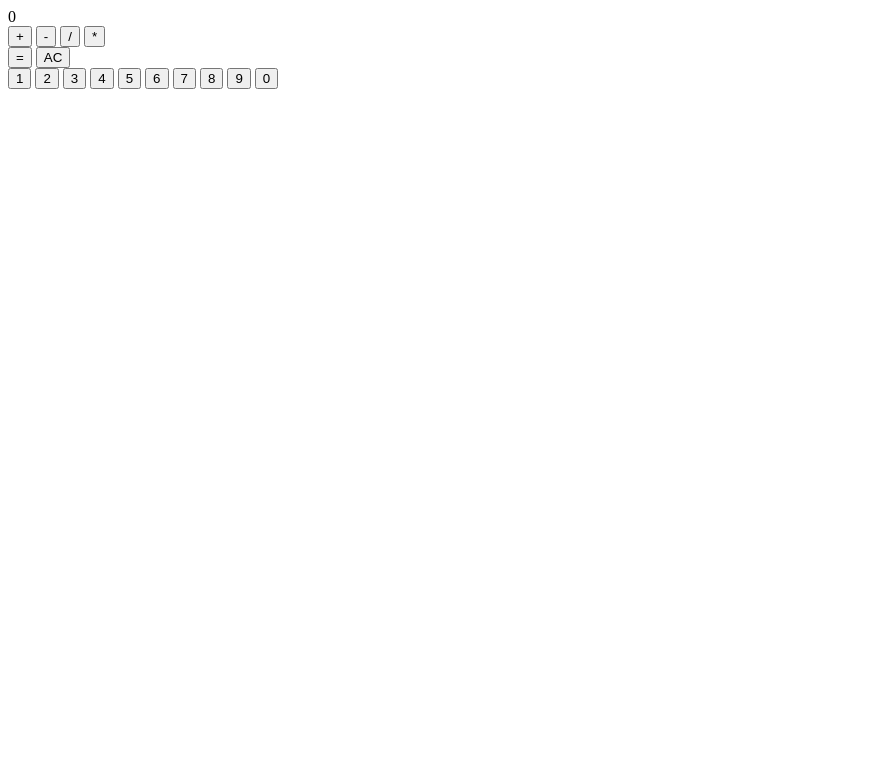
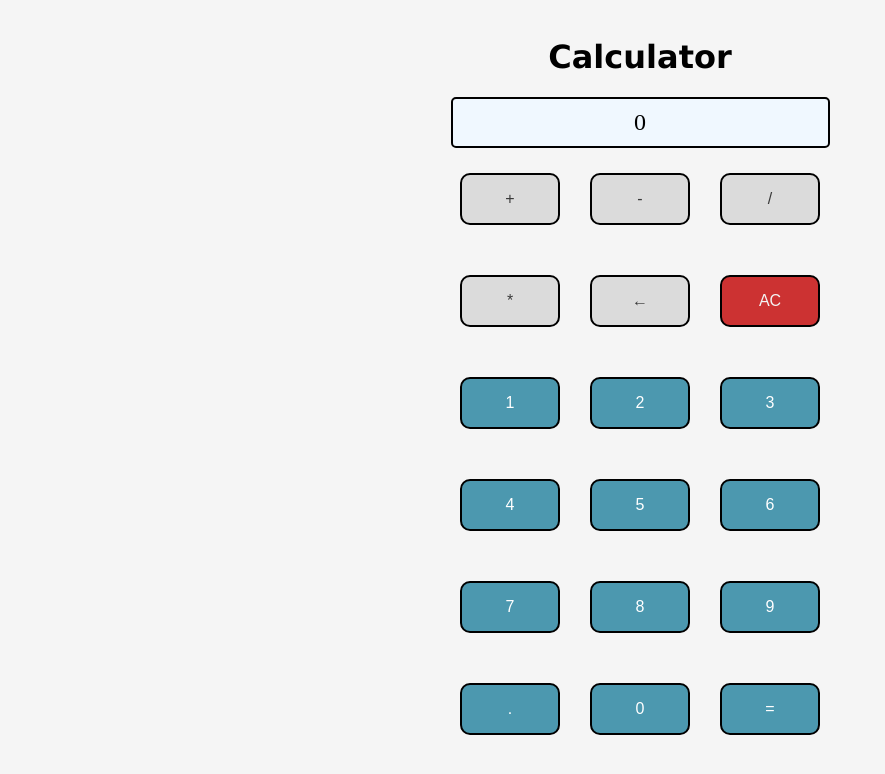
Before and after one commit to MostafaSaad1987/odin-calculator, a plain HTML site: page index.html in a window 1280 px wide. Shown: the whole page, without its empty margins (0-885 px from the left). Drawn offline with Linux system fonts and the light colour scheme.

Commit message:
Styling, backspace, decimal, and finished calculator before adding keyboard controls.

```diff
--- a/index.html
+++ b/index.html
@@ -11,6 +11,8 @@
 </head>
 
 <body>
+    <h1>Calculator</h1>
+
     <div class="container">
         <div class="display">
             <label id="screen">0</label>
@@ -21,23 +23,23 @@
             <button id="subtract">-</button>
             <button id="divide">/</button>
             <button id="multipy">*</button>
+            <button id="remove">&larr;</button>
+            <button id="clear">AC</button>
         </div>
 
-        <button id="equals">=</button>
-
-        <button id="clear">AC</button>
-
         <div class="numbers">
-            <button>1</button>
-            <button>2</button>
-            <button>3</button>
-            <button>4</button>
-            <button>5</button>
-            <button>6</button>
-            <button>7</button>
-            <button>8</button>
-            <button>9</button>
-            <button>0</button>
+            <button class="num">1</button>
+            <button class="num">2</button>
+            <button class="num">3</button>
+            <button class="num">4</button>
+            <button class="num">5</button>
+            <button class="num">6</button>
+            <button class="num">7</button>
+            <button class="num">8</button>
+            <button class="num">9</button>
+            <button id="dot">.</button>
+            <button class="num">0</button>
+            <button id="equals">=</button>
         </div>
     </div>
 </body>
--- a/script.js
+++ b/script.js
@@ -1,6 +1,8 @@
 let currentNum = 0;
 let operatorSign;
 let oldNum = 0;
+
+let isDecimal = false;
 
 let screen = document.querySelector("#screen");
 
@@ -29,7 +31,10 @@ function divide(x) {
 }
 
 function addNumFromPad(e) {
-    if (screen.textContent == 0 || currentNum == 0) {
+    if (isDecimal) {
+        currentNum += e.textContent;
+        screen.textContent = currentNum;
+    } else if (screen.textContent == 0 || currentNum == 0) {
         currentNum = e.textContent;
         screen.textContent = currentNum;
     } else {
@@ -39,6 +44,10 @@ function addNumFromPad(e) {
 }
 
 function getOperator(e) {
+    if (e.id == "clear" || e.id == "remove") {
+        return;
+    }
+
     if (currentNum != 0) {
 
         if (oldNum == 0) {
@@ -50,6 +59,7 @@ function getOperator(e) {
         operatorSign = e.id;
 
         currentNum = 0;
+        isDecimal = false;
     }
 }
 
@@ -63,13 +73,14 @@ function makeCalculation() {
     } else if (operatorSign == "multipy") {
         multiply(currentNum);
     } else {
-        alert("Something went wrong. Try again.");
+        alert("Select an operator.");
     }
 
     currentNum = 0;
+    isDecimal = false;
 }
 
-let numbers = document.querySelectorAll(".numbers button");
+let numbers = document.querySelectorAll(".num");
 numbers.forEach(element => {
     element.addEventListener("click", function () {
         addNumFromPad(element);
@@ -94,3 +105,21 @@ clearSign.addEventListener("click", function () {
     oldNum = 0;
     screen.textContent = 0;
 });
+
+let dotSign = document.querySelector("#dot");
+dotSign.addEventListener("click", function () {
+    if (!isDecimal) {
+        currentNum += '.';
+        screen.textContent = currentNum;
+        isDecimal = true;
+    }
+});
+
+let removeSign = document.querySelector("#remove");
+removeSign.addEventListener("click", function () {
+    currentNum = currentNum.slice(0, -1);
+    if (currentNum == "") {
+        currentNum = 0;
+    }
+    screen.textContent = currentNum;
+});
--- a/style.css
+++ b/style.css
@@ -0,0 +1,100 @@
+.container {
+    display: flex;
+    align-items: center;
+    justify-content: center;
+    flex-direction: column;
+
+    width: 400px;
+}
+
+.numbers {
+    display: flex;
+    align-items: center;
+    justify-content: center;
+    flex-wrap: wrap;
+}
+
+.numbers button {
+    flex-basis: 25%;
+}
+
+body {
+    display: flex;
+    flex-direction: column;
+    justify-content: center;
+    align-items: center;
+    background-color: #f5f5f5;
+    height: 95vh;
+}
+
+.operators {
+    display: flex;
+    align-items: center;
+    justify-content: center;
+    flex-wrap: wrap;
+}
+
+.operators button {
+    flex-basis: 25%;
+}
+
+button {
+    margin: 25px 15px;
+    background-color: #4c98af;
+    border: none;
+    color: white;
+    padding: 15px 30px;
+    text-align: center;
+    font-size: 16px;
+    border-radius: 10px;
+    border: 2px black solid;
+}
+
+button:hover {
+    background-color: #3e7d91;
+}
+
+button:active {
+    background-color: #2e5e6d;
+}
+
+h1 {
+    font-family: 'Lucida Sans', 'Lucida Sans Regular', 'Lucida Grande', 'Lucida Sans Unicode', Geneva, Verdana, sans-serif;
+}
+
+.display {
+    width: 355px;
+    text-align: center;
+    background-color: aliceblue;
+    border: solid 2px black;
+    border-radius: 5px;
+    font-size: x-large;
+    padding: 10px;
+}
+
+#clear {
+    color: rgb(243, 243, 243);
+    background-color: #cc3232;
+}
+
+
+#clear:hover {
+    background-color: #a12929;
+}
+
+#clear:active {
+    background-color: #7e1f1f;
+}
+
+.operators button {
+    background-color: rgb(219, 219, 219);
+    color: rgb(58, 58, 58);
+}
+
+.operators button:hover {
+    background-color: rgb(231, 230, 230);
+}
+
+.operators button:active {
+    background-color: rgb(243, 243, 243);
+}
```
